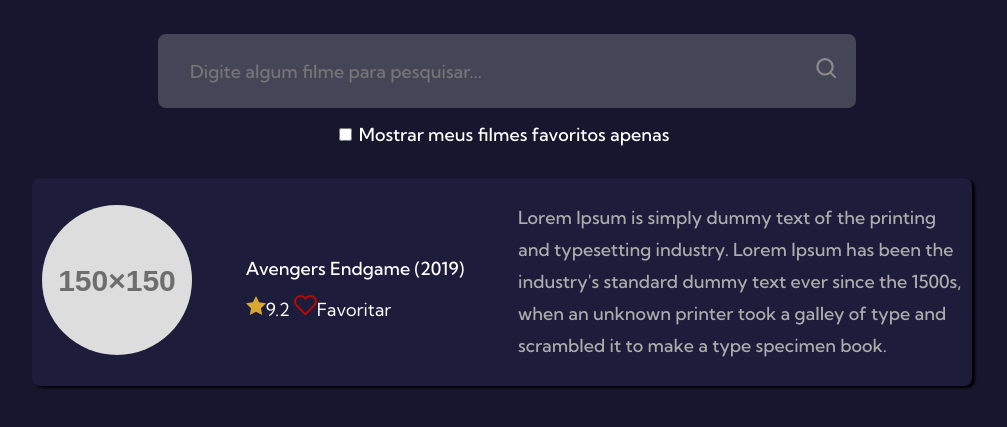
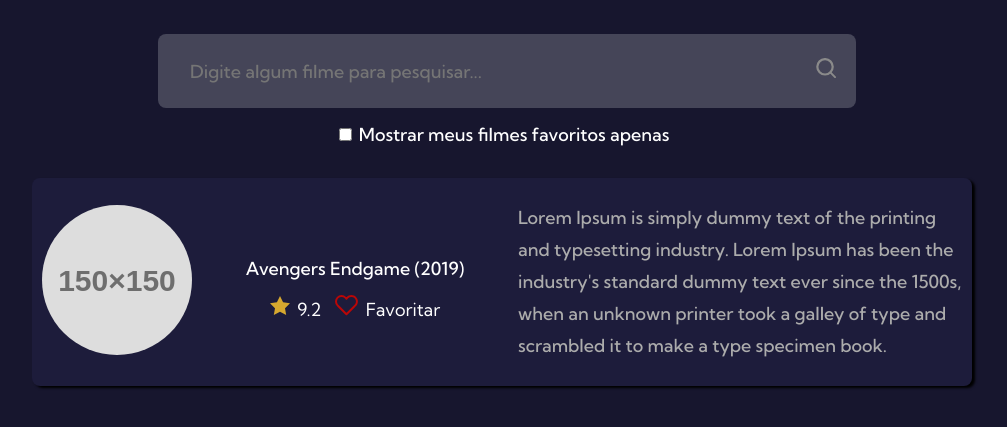
Before and after one commit to flwedu/desafio7daysofcode-javascript, a website: page index.html in a window 1280 px wide. Shown: the part 99-526 px from the top of the page, without its empty margins (138-1145 px from the left). Drawn offline with Linux system fonts and the light colour scheme.

Commit message:
feat: info class and span elements spacing

```diff
--- a/styles.css
+++ b/styles.css
@@ -53,7 +53,10 @@
 }
 
 span {
+  padding: 5px;
   font-weight: 400;
+  word-spacing: 3px;
+  text-align: center;
 }
 
 form input[type="text"] {
@@ -83,6 +86,15 @@
   width: 20px;
   height: 20px;
   object-fit: cover;
+}
+
+/* Class Elements */
+.left {
+  align-items: center;
+}
+
+.info {
+  text-align: center;
 }
 
 /* Custom class styles */
```
Also changed, not shown: index.html (+4 -2 lines).
